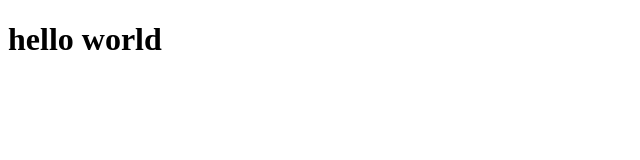
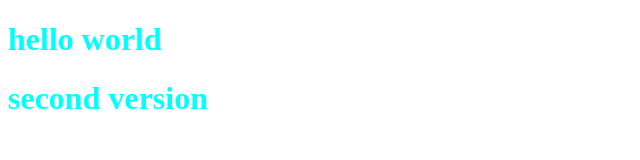
Before and after one commit to critical99/git-test, a plain HTML site: page index.html in a window 1280 px wide. Shown: the whole page, without its empty margins (0-640 px from the left). Drawn offline with Linux system fonts and the light colour scheme.

Commit message:
second-version

```diff
--- a/css/style.css
+++ b/css/style.css
@@ -0,0 +1,3 @@
+h1{
+    color: aqua;
+}
--- a/index.html
+++ b/index.html
@@ -9,6 +9,7 @@
 </head>
 <body>
     <h1>hello world</h1>
+    <h1>second version</h1>
     <script src="js/main.js"></script>
 </body>
 </html>
--- a/js/main.js
+++ b/js/main.js
@@ -0,0 +1 @@
+console.log('hello world');
```
